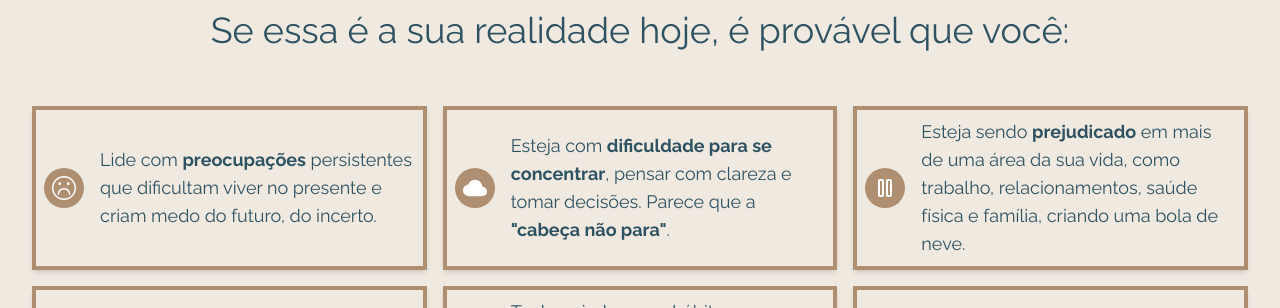
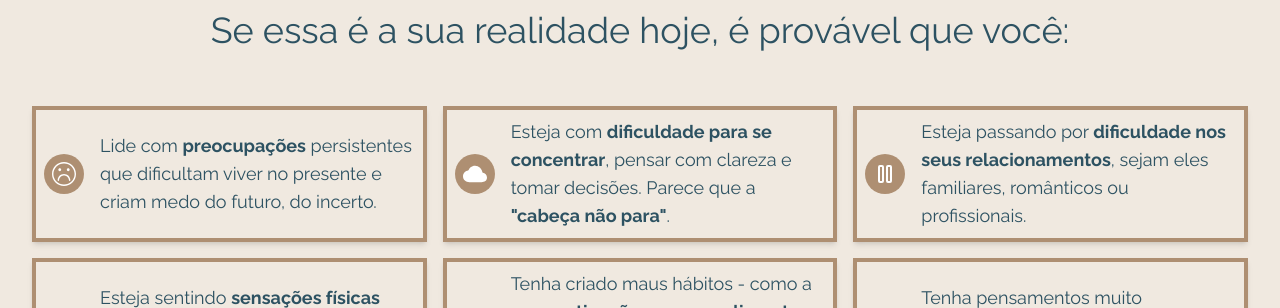
Before and after one commit to MarceloBxD/isacytryn, a Next.js app: page / in a window 1280 px wide. Shown: the part 884-1192 px from the top of the page. Built offline with nearby package versions, Linux system fonts and the light colour scheme; no server answers.

Commit message:
refactor: Update SolveProblems section description for better clarity

```diff
--- a/src/sections/SolveProblems/index.tsx
+++ b/src/sections/SolveProblems/index.tsx
@@ -43,9 +43,8 @@ const SOLVE_PROBLEMS_DATA = {
       faceIcon: <Pause size={24} color="#FFF" />,
       description: (
         <p className="font-normal">
-          Esteja sendo <b>prejudicado</b> em mais de uma área da sua vida, como
-          trabalho, relacionamentos, saúde física e família, criando uma bola de
-          neve.
+          Esteja passando por <b>dificuldade nos seus relacionamentos</b>, sejam
+          eles familiares, românticos ou profissionais.
         </p>
       ),
     },
```
